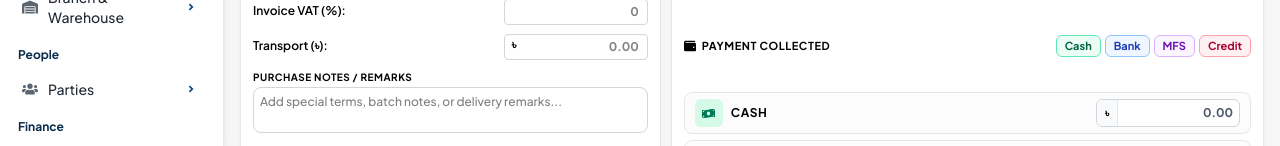
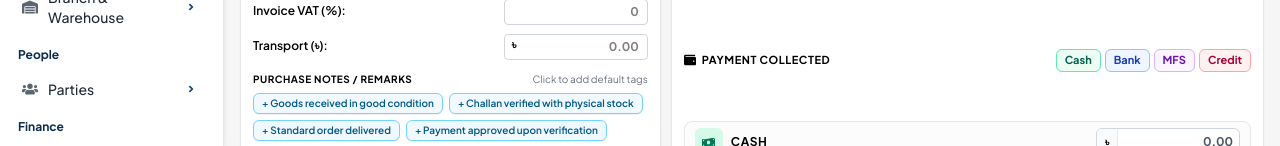
Before and after one commit to Snarecore/Inventory-System, a React (Vite) app: page /admin/create-purchase in a window 1280 px wide. Shown: the part 654-800 px from the top of the page. Built offline with nearby package versions, Linux system fonts and the light colour scheme; no server answers.

Commit message:
added remarks notes

```diff
--- a/src/components/image/ImageUpload.tsx
+++ b/src/components/image/ImageUpload.tsx
@@ -4,9 +4,11 @@ import { IoCloseSharp, IoCloudUploadOutline } from "react-icons/io5";
 interface ImageUploadProps {
 	value: string | null;
 	onChange: (file: File | null) => void;
+	size?: "sm" | "md" | "lg";
+	className?: string;
 }
 
-const ImageUpload: React.FC<ImageUploadProps> = ({ value, onChange }) => {
+const ImageUpload: React.FC<ImageUploadProps> = ({ value, onChange, size = "sm", className = "" }) => {
 	const id = useId();
 	const [selectedFile, setSelectedFile] = useState<File | null>(null);
 	const [preview, setPreview] = useState<string | null>(value);
@@ -38,14 +40,16 @@ const ImageUpload: React.FC<ImageUploadProps> = ({ value, onChange }) => {
 		onChange(null);
 	};
 
+	const dimensionClass = size === "sm" ? "w-[84px] h-[84px]" : size === "lg" ? "w-[120px] h-[120px]" : "w-[96px] h-[96px]";
+
 	return (
-		<div className="flex flex-row items-start space-x-3">
+		<div className={`flex flex-row items-start space-x-2.5 ${className}`}>
 			<label
 				htmlFor={`${id}-file-upload`}
-				className="w-[120px] h-[120px] flex items-center justify-center flex-col gap-2 border border-dashed border-[var(--color-primary)] bg-sky-50/40 text-[var(--color-primary)] text-sm rounded-md cursor-pointer hover:bg-sky-50/80 transition-all ease-in-out duration-300 mt-2"
+				className={`${dimensionClass} flex items-center justify-center flex-col gap-1 border border-dashed border-[var(--color-primary)] bg-sky-50/40 text-[var(--color-primary)] text-xs rounded-lg cursor-pointer hover:bg-sky-50/80 transition-all ease-in-out duration-300 mt-1`}
 			>
-				<IoCloudUploadOutline size={22} className="text-[var(--color-primary)]" />
-				<p className="font-semibold text-xs">Upload Image</p>
+				<IoCloudUploadOutline size={size === "sm" ? 18 : 22} className="text-[var(--color-primary)]" />
+				<p className="font-semibold text-[10px]">Upload Image</p>
 			</label>
 			<input
 				id={`${id}-file-upload`}
@@ -55,15 +59,19 @@ const ImageUpload: React.FC<ImageUploadProps> = ({ value, onChange }) => {
 				accept="image/png, image/jpeg, image/jpg"
 			/>
 			{preview && (
-				<div className="relative w-[120px] h-[120px]">
+				<div className={`relative ${dimensionClass} mt-1`}>
 					<img
 						src={preview}
 						alt="Uploaded File"
-						className="w-full h-full object-cover rounded-lg border border-gray-300 mt-2"
+						className="w-full h-full object-cover rounded-lg border border-gray-300"
 						onError={() => setPreview(null)}
 					/>
-					<button onClick={removeImage} className="absolute top-3 right-1 bg-red-500 text-white rounded-md cursor-pointer hover:bg-red-600 hover:text-white transition-all duration-300">
-						<IoCloseSharp size={14} />
+					<button
+						type="button"
+						onClick={removeImage}
+						className="absolute -top-1.5 -right-1.5 bg-rose-500 text-white rounded-full p-0.5 shadow-md cursor-pointer hover:bg-rose-600 transition-all duration-300"
+					>
+						<IoCloseSharp size={13} />
 					</button>
 				</div>
 			)}
--- a/src/pages/admin/trade/create-purchase/components/PurchaseForm.tsx
+++ b/src/pages/admin/trade/create-purchase/components/PurchaseForm.tsx
@@ -2006,16 +2006,40 @@ const CreatePurchaseForm: React.FC = () => {
 
           {/* Notes */}
           {challanSettings.showNotes && (
-            <div className="mt-0.5">
-              <label className="text-[10px] font-bold text-black uppercase tracking-wider block mb-0.5">
-                Purchase Notes / Remarks
-              </label>
+            <div className="mt-1 flex flex-col gap-1.5">
+              <div className="flex items-center justify-between">
+                <label className="text-[10px] font-bold text-black uppercase tracking-wider block">
+                  Purchase Notes / Remarks
+                </label>
+                <span className="text-[10px] text-gray-500">Click to add default tags</span>
+              </div>
+
+              {/* Quick Default Comments */}
+              <div className="flex items-center gap-1.5 flex-wrap">
+                {[
+                  "Goods received in good condition",
+                  "Challan verified with physical stock",
+                  "Standard order delivered",
+                  "Payment approved upon verification",
+                ].map((tag) => (
+                  <button
+                    key={tag}
+                    type="button"
+                    onClick={() => setNotes((prev) => (prev ? `${prev}, ${tag}` : tag))}
+                    className="px-2 py-0.5 text-[10px] font-semibold bg-sky-50 text-sky-800 hover:bg-[var(--color-primary)] hover:text-white border border-sky-300 hover:border-[var(--color-primary)] rounded-md shadow-2xs transition-all cursor-pointer"
+                    title="Click to insert this note"
+                  >
+                    + {tag}
+                  </button>
+                ))}
+              </div>
+
               <textarea
-                rows={2}
+                rows={3}
                 value={notes}
                 onChange={(e) => setNotes(e.target.value)}
-                placeholder="Add special terms, batch notes, or delivery remarks..."
-                className="w-full p-1.5 text-xs border border-gray-300 rounded-lg focus:outline-none focus:border-[var(--color-primary)] resize-none text-black font-medium"
+                placeholder="Add special terms, batch notes, delivery remarks (e.g. Goods received in good condition)..."
+                className="w-full p-2 text-xs border border-gray-300 rounded-lg focus:outline-none focus:border-[var(--color-primary)] resize-none text-black font-medium min-h-[75px]"
               />
             </div>
           )}
```
